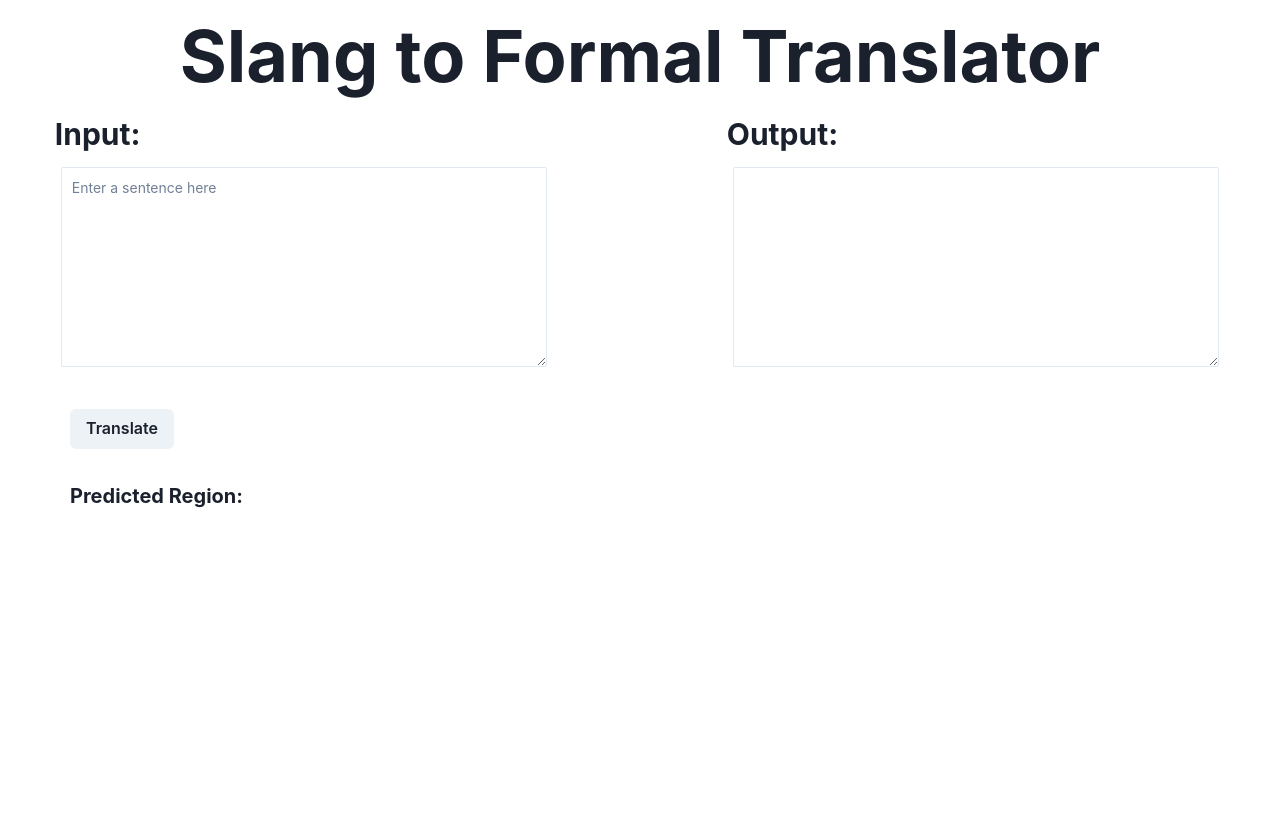
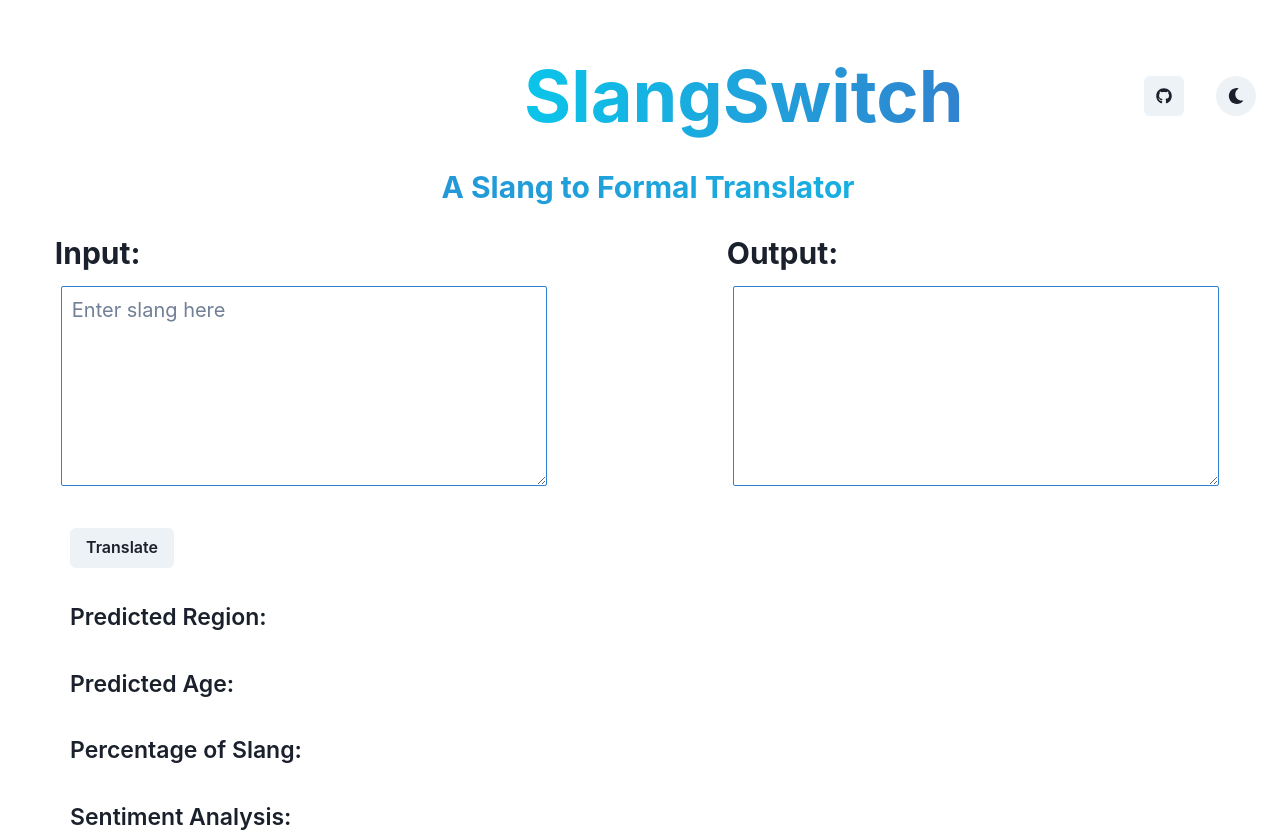
Before and after one commit to Slang-Formal/Front-End, a Next.js app: page / in a window 1280 px wide. Before the commit the page ends 800 px from the top, so only its background shows below. Built offline with nearby package versions, Linux system fonts and the light colour scheme.

Commit message:
Update index.js

```diff
--- a/pages/index.js
+++ b/pages/index.js
@@ -1,19 +1,54 @@
+
 import Head from 'next/head'
 import Image from 'next/image'
+import '@fontsource/raleway/400.css'
+import '@fontsource/open-sans/700.css'
 import { Inter } from 'next/font/google'
 import styles from '@/styles/Home.module.css'
 import Script from 'next/script'
 import { FormEvent } from 'react'
+import {FaSun, FaMoon, FaGithub} from 'react-icons/fa'
+import{GiCancel} from 'react-icons/gi'
 import { useState, useEffect } from 'react'
-import { FormLabel, Textarea, Text, FormControl } from '@chakra-ui/react'
-import { Heading, Button, ButtonGroup, useColorMode, Box ,Flex } from '@chakra-ui/react'
+import { FormLabel, Textarea, Text, FormControl, IconButton, Spacer, ChakraProvider } from '@chakra-ui/react'
+import { Heading, Button, ButtonGroup, useColorMode, Box ,Flex, VStack } from '@chakra-ui/react'
 
 
 export default function Home() {
   const [value, setValue] = useState('')
   const [isLoading, setIsLoading] = useState(false)
   const [text, setText] = useState('')
+  const [inputValue, setInputValue] = useState('');
+  const [outputValue, setOutputValue] = useState('');
+  const [text2, setText2] = useState('')
+  const [text3, setText3] = useState('')
+  const [text4, setText4] = useState('')
 
+
+
+
+  const handleSubmit = async (e) => {
+    e.preventDefault();
+    setIsLoading(true);
+    const response = await fetch('http://127.0.0.1:8000/slangtranslator/api/submit-string/', {
+      method: 'POST',
+      headers: {
+        'Content-Type': 'application/json',
+      },
+      body:JSON.stringify({string:inputValue})
+      });
+      const data = await response.json();
+      setIsLoading(false);
+      setText(data.received_string);
+      setValue(data.region);
+      setText2(data.age_range)
+      setText3(data.percent_slang)
+      setText4(data.sentiment)
+  };
+
+  const handleInputChange = (e) => {
+    setInputValue(e.target.value);
+  };
 
   const handleClick = () => {
     setIsLoading(true);
@@ -23,22 +58,51 @@ export default function Home() {
     }, '1000' )
   };
 
+  const handleGit = () => {
+    window.open('https://github.com/Slang-Formal')
+  }
 
 
-  function handleInputChange(event) {
-    setValue(event.target.value)
-  }
+
+  const{colorMode, toggleColorMode} = useColorMode()
+  const isDark = colorMode == 'dark'
 
   return (
 
     <>
-      <Box marginY="20px">
+      <VStack p={6} aligntext='center'>
+        <Box w='100%' alignItems='center'>
+          <Flex w='100%' alignItems='center' justifyContent='center'>
           <Heading
           size = '4xl'
+          stlye={{fontFamily: 'heading'}}
+          bgGradient="linear(to-r, cyan.400, blue.500)"
+          bgClip="text"
+          ml={500}
+          lineHeight={2}
           textAlign = 'center'>
-        Slang to Formal Translator
+          SlangSwitch
+          </Heading>
+          <Spacer></Spacer>
+          <IconButton ml={2} icon={<FaGithub/>} onClick={handleGit}></IconButton>
+          <IconButton ml={8} icon={isDark ? <FaSun /> : <FaMoon/>} isRound='true' onClick={toggleColorMode}></IconButton>
+          </Flex>
+          <Box>
+            <Heading
+            style={{ fontSize: '30px' }}
+            stlye={{fontFamily: 'heading'}}
+            bgGradient="linear(to-r, blue.500, cyan.400)"
+            bgClip="text"
+            ml={4}
+            lineHeight={1.3}
+            textAlign = 'center'>
+            A Slang to Formal Translator
             </Heading>
           </Box>
+        </Box>
+
+
+      </VStack>
 
       <Box position='relative' align='center'>
           <Flex justify="center">
@@ -47,9 +111,9 @@ export default function Home() {
                   Input:
                 </FormLabel>
                 <Textarea
-                value={value}
+                  value={inputValue}
                   onChange={handleInputChange}
-                placeholder='Enter a sentence here'
+                  placeholder='Enter slang here'
                   size='sm'
                   id='textarea'
                   name='textarea'
@@ -58,6 +122,9 @@ export default function Home() {
                   width="80%"
                   height="200px"
                   align="center"
+                  borderColor='blue.500'
+                  borderWidth='1.5px'
+                  style={{ fontSize: '20px' }}
                 />
               </FormControl>
 
@@ -75,8 +142,13 @@ export default function Home() {
               width="80%"
               height="200px"
               isReadOnly
+              borderColor='blue.500'
+              borderWidth='1.5px'
+              style={{ fontSize: '20px' }}
             />
           </FormControl>
+
+
 
           </Flex>
           <Flex mt={8}>
@@ -85,7 +157,7 @@ export default function Home() {
             size='md'
             textAlign= 'left'
             isLoading = {isLoading}
-            onClick ={handleClick}
+            onClick ={handleSubmit}
             loadingText='Translating'
             ml={70}
             >{isLoading? 'Translating':'Translate'}</Button>
@@ -93,11 +165,35 @@ export default function Home() {
       </Box>
 
       <Box ml={70}>
-        <Flex alignItems='cetner' mt={8}>
-          <Text fontWeight='bold' fontSize ='20px'>
+        <Flex alignItems='center' mt={8}>
+          <Text fontWeight='semibold' fontSize ='23px' mr={2}>
             Predicted Region:
           </Text>
-          <Text fontSize ='20px'>{value}</Text>
+          <Text fontSize ='23px'>{value}</Text>
+        </Flex>
+      </Box>
+      <Box ml={70}>
+        <Flex alignItems='center' mt={8}>
+          <Text fontWeight='semibold' fontSize ='23px' mr={2}>
+            Predicted Age:
+          </Text>
+          <Text fontSize ='23px'>{text2}</Text>
+        </Flex>
+      </Box>
+      <Box ml={70}>
+        <Flex alignItems='center' mt={8}>
+          <Text fontWeight='semibold' fontSize ='23px' mr={2}>
+            Percentage of Slang:
+          </Text>
+          <Text fontSize ='23px'>{text3}</Text>
+        </Flex>
+      </Box>
+      <Box ml={70}>
+        <Flex alignItems='center' mt={8}>
+          <Text fontWeight='semibold' fontSize ='23px' mr={2}>
+            Sentiment Analysis:
+          </Text>
+          <Text fontSize ='23px'>{text4}</Text>
         </Flex>
       </Box>
 
```
Lines whose indentation alone changed are shown as unchanged.
